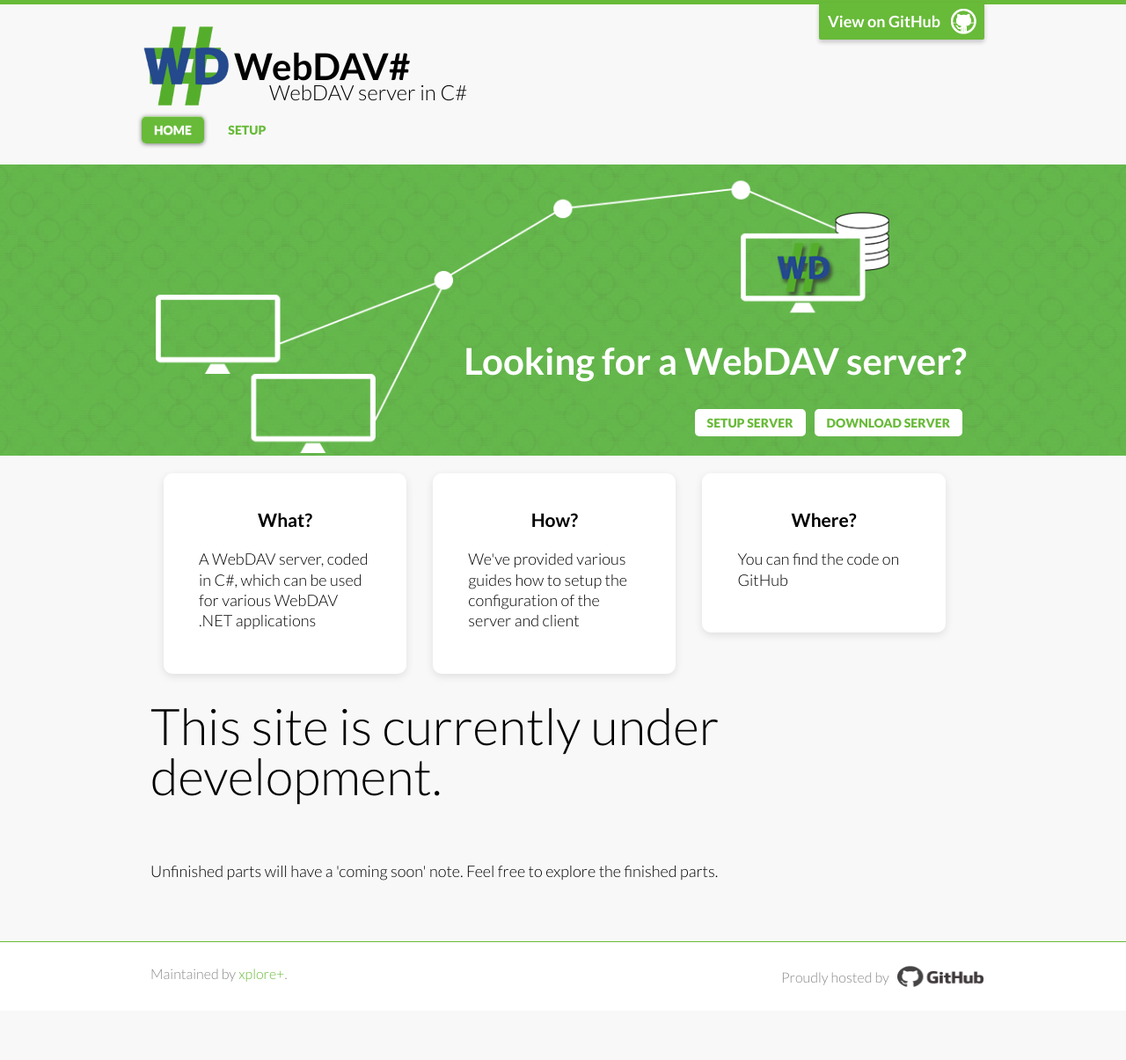
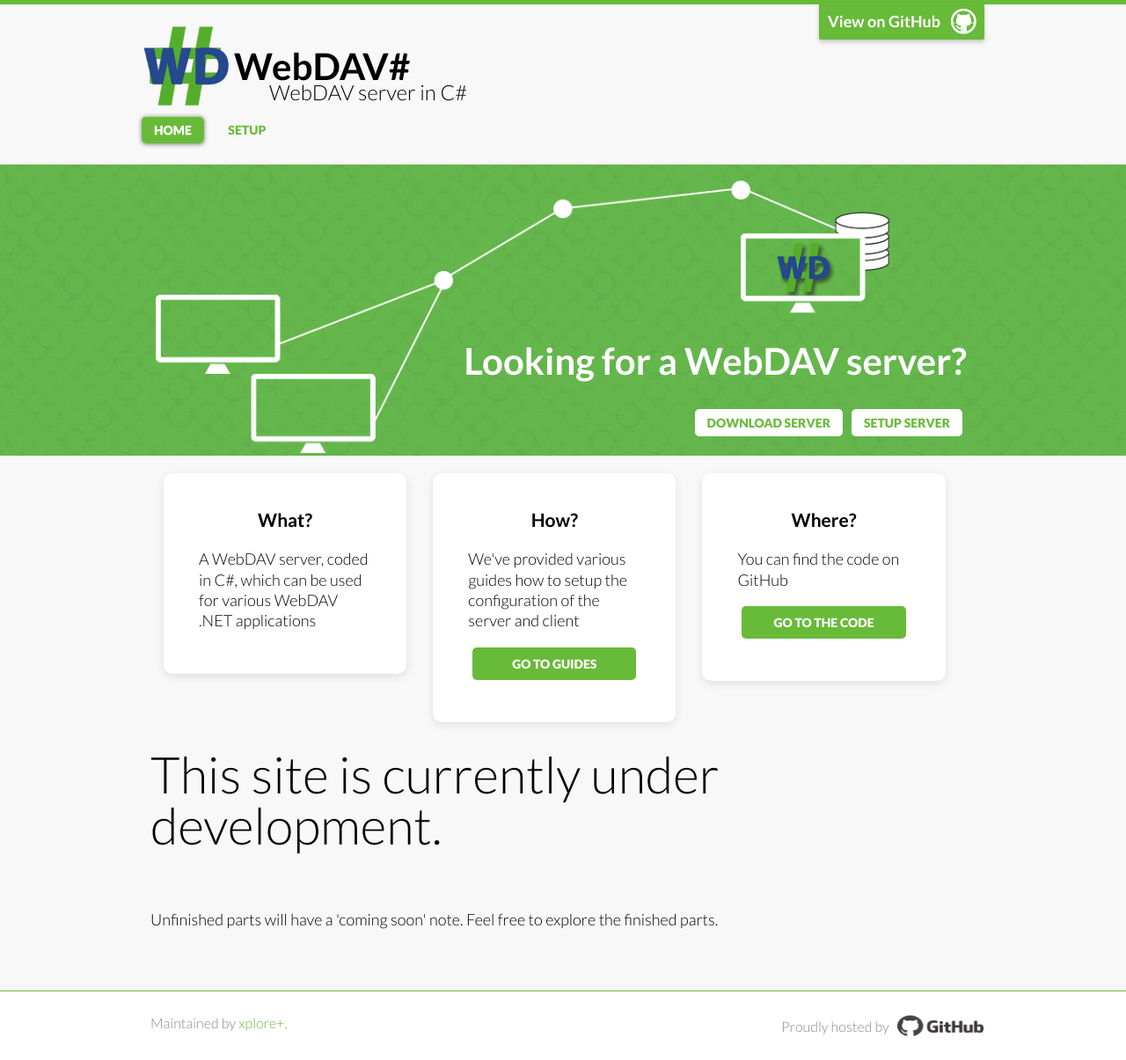
Before and after one commit to WebDAVSharp/webdavsharp.github.io, a Jekyll site: the page built from index.html, in a window 1280 px wide. Shown: the whole page at 88% size. Built offline with Jekyll 4.4.1, drawn with Linux system fonts in a browser that asks for light colours; some web fonts are replaced; before the commit the page ends 1149 px from its top, so only the background shows below that.

Commit message:
Green buttons added

```diff
--- a/css/style.css
+++ b/css/style.css
@@ -201,7 +201,7 @@ nav li {
 
 @media (max-width: 768px) {
     .main-nav ul {
-        text-align: right;
+        text-align: left;
     }
 }
 
@@ -1184,7 +1184,7 @@ code.option, code.flag, code.filter, code.output {
     }
 }
 
-/* Button */
+/* Button white*/
 
 .button-white {
 
@@ -1195,6 +1195,38 @@ code.option, code.flag, code.filter, code.output {
     height: 100%;
     display: block;
 
+    color: #68BA39;
+    margin: 5px;
+
+    border-radius: 5px;
+    font-weight: 800;
+    font-size: 14px;
+    padding: 0.5em 1em;
+    text-shadow: none;
+    text-align: center;
+    text-transform: uppercase;
+    transition: all .25s;
+    -moz-transition: all .25s;
+    -webkit-transition: all .25s;
+}
+
+.button-white a:hover {
+    background: #FFFFFF;
+    box-shadow: inset 0 1px 3px rgba(0, 0, 0, .5), 0 1px 0 rgba(255, 255, 255, .1);
+}
+
+/* Button green*/
+
+.button-green {
+
+}
+
+.button-green a {
+    background-color: #68BA39;
+    height: 100%;
+    display: block;
+
+    color: #FFFFFF;
     margin: 5px;
 
     border-radius: 5px;
@@ -1203,13 +1235,14 @@ code.option, code.flag, code.filter, code.output {
     padding: 0.5em 1em;
     text-shadow: none;
     text-transform: uppercase;
+    text-align: center;
     transition: all .25s;
     -moz-transition: all .25s;
     -webkit-transition: all .25s;
 }
 
-.button-white a:hover {
-    background: #FFFFFF;
+.button-green a:hover {
+    background: #68BA39;
     box-shadow: inset 0 1px 3px rgba(0, 0, 0, .5), 0 1px 0 rgba(255, 255, 255, .1);
 }
 
--- a/index.html
+++ b/index.html
@@ -11,10 +11,8 @@ home: true
                 <p>Looking for a WebDAV server?</p>
 
                 <ul>
-                    <div class="hide-on-mobiles">
-                        <li class="button-white "><a href="#">Download server</a></li>
-                    </div>
                     <li class="button-white"><a href="/setup/setup-server/">Setup server</a></li>
+                    <li class="button-white hide-on-mobiles"><a href="#">Download server</a></li>
                 </ul>
             </div>
         </div>
@@ -36,6 +34,7 @@ home: true
                 <article>
                     <h3>How?</h3>
                     <p>We've provided various guides how to setup the configuration of the server and client</p>
+                    <p class="button-green"><a href="/setup/">Go to guides</a></p>
                 </article>
             </div>
 
@@ -43,6 +42,7 @@ home: true
                 <article>
                     <h3>Where?</h3>
                     <p>You can find the code on GitHub</p>
+                    <p class="button-green"><a href="#">Go to the code</a></p>
                 </article>
             </div>
 
```
Also changed, not shown: 2 other files.
